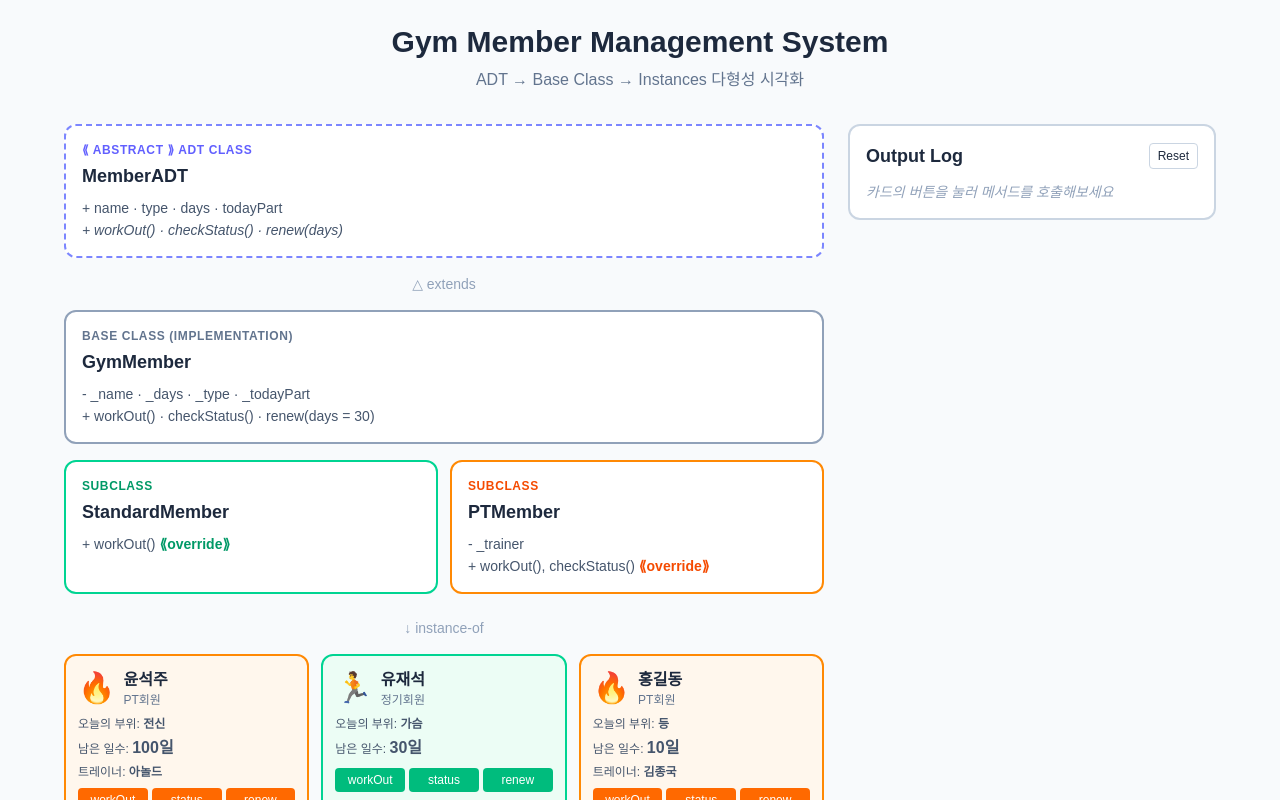
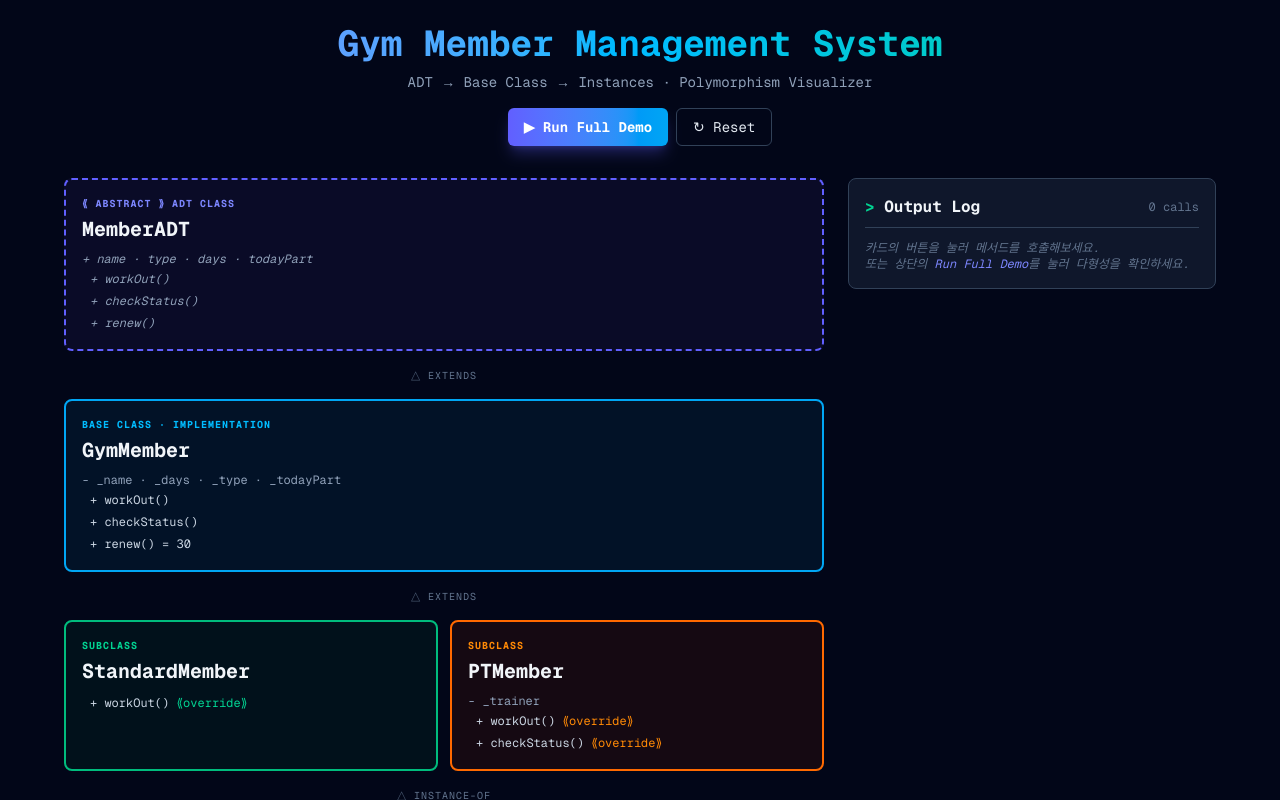
Before and after one commit to SJYUN1010/gym-member-oop-viz, a Next.js app: page / in a window 1280 px wide. Shown: the top 800 px of the page. Built offline with nearby package versions, Linux system fonts and the light colour scheme.

Commit message:
feat: 모던 다크 테마 + 다형성 인터랙션 강화 (메서드 hover, 양방향 연결, Run Full Demo)

```diff
--- a/app/page.tsx
+++ b/app/page.tsx
@@ -1,6 +1,6 @@
 "use client";
 
-import { useState } from "react";
+import { useState, useMemo, useRef } from "react";
 import { GymMember } from "@/lib/gymMember";
 import { PTMember } from "@/lib/ptMember";
 import { createMembers } from "@/lib/instances";
@@ -8,176 +8,330 @@ import { createMembers } from "@/lib/instances";
 type LogEntry = {
   id: number;
   memberName: string;
+  className: string;
   methodName: string;
   result: string[];
   isPT: boolean;
 };
 
+type MethodInfo = {
+  definedIn: string;
+  overriddenIn: string[];
+  description: string;
+};
+
+const METHOD_INFO: { [key: string]: MethodInfo } = {
+  workOut: {
+    definedIn: "GymMember",
+    overriddenIn: ["StandardMember", "PTMember"],
+    description: "운동을 수행. 서브클래스마다 다른 스타일로 오버라이딩됨.",
+  },
+  checkStatus: {
+    definedIn: "GymMember",
+    overriddenIn: ["PTMember"],
+    description: "현재 상태를 출력. PTMember는 트레이너 정보까지 추가.",
+  },
+  renew: {
+    definedIn: "GymMember",
+    overriddenIn: [],
+    description: "이용권을 days만큼 연장. 모든 서브클래스가 상속해서 사용.",
+  },
+};
+
 export default function Home() {
   const [members, setMembers] = useState<GymMember[]>(() => createMembers());
   const [logs, setLogs] = useState<LogEntry[]>([]);
-  const [logIdCounter, setLogIdCounter] = useState(0);
+  const logIdRef = useRef(0);
+  const [highlightedMethod, setHighlightedMethod] = useState<string | null>(null);
+  const [highlightedClass, setHighlightedClass] = useState<string | null>(null);
+  const [hoveredCardIdx, setHoveredCardIdx] = useState<number | null>(null);
+  const [hoveredLogId, setHoveredLogId] = useState<number | null>(null);
 
-  // 메서드 호출 → 로그 추가, 상태 변경되면 리렌더 트리거
   const callMethod = (
     member: GymMember,
     methodName: "workOut" | "checkStatus" | "renew"
   ) => {
     let result: string[] = [];
-    if (methodName === "workOut") {
-      result = [member.workOut()];
-    } else if (methodName === "checkStatus") {
-      result = member.checkStatus();
-    } else if (methodName === "renew") {
+    if (methodName === "workOut") result = [member.workOut()];
+    else if (methodName === "checkStatus") result = member.checkStatus();
+    else if (methodName === "renew") {
       result = [member.renew()];
-      // renew는 내부 _days를 변경하므로 리렌더 트리거 필요
-      setMembers([...members]);
+      setMembers((prev) => [...prev]);
     }
+    const className = member instanceof PTMember ? "PTMember" : "StandardMember";
+    const newId = logIdRef.current++;
     setLogs((prev) => [
       {
-        id: logIdCounter,
+        id: newId,
         memberName: member.name,
+        className,
         methodName,
         result,
         isPT: member instanceof PTMember,
       },
       ...prev,
     ]);
-    setLogIdCounter((c) => c + 1);
+  };
+
+  const runFullDemo = async () => {     // ← 이거 빠진 거
+    for (const m of members) {
+      callMethod(m, "workOut");
+      await new Promise((r) => setTimeout(r, 400));
+    }
   };
 
   const resetAll = () => {
     setMembers(createMembers());
     setLogs([]);
-    setLogIdCounter(0);
+    logIdRef.current = 0;
+    setHighlightedMethod(null);
+    setHighlightedClass(null);
+    setHoveredCardIdx(null);
+    setHoveredLogId(null);
   };
 
+  const activeHighlightClasses = useMemo(() => {
+    const s = new Set<string>();
+    if (highlightedMethod) {
+      METHOD_INFO[highlightedMethod].overriddenIn.forEach((c) => s.add(c));
+    }
+    if (highlightedClass) s.add(highlightedClass);
+    return s;
+  }, [highlightedMethod, highlightedClass]);
+
+  const highlightedCardIdxFromLog = useMemo(() => {
+    if (hoveredLogId === null) return null;
+    const log = logs.find((l) => l.id === hoveredLogId);
+    if (!log) return null;
+    return members.findIndex((m) => m.name === log.memberName);
+  }, [hoveredLogId, logs, members]);
+
   return (
-    <main className="min-h-screen bg-slate-50 text-slate-800 p-6">
-      <h1 className="text-3xl font-bold text-center mb-2">
+    <main className="min-h-screen bg-slate-950 text-slate-200 p-6 font-mono">
+      <header className="max-w-6xl mx-auto mb-8">
+        <h1 className="text-4xl font-bold text-center mb-2 bg-gradient-to-r from-indigo-400 via-sky-400 to-emerald-400 bg-clip-text text-transparent">
           Gym Member Management System
         </h1>
-      <p className="text-center text-slate-500 mb-8">
-        ADT → Base Class → Instances 다형성 시각화
+        <p className="text-center text-slate-400 text-sm">
+          ADT → Base Class → Instances · Polymorphism Visualizer
         </p>
+        <div className="flex justify-center gap-2 mt-4">
+          <button
+            onClick={runFullDemo}
+            className="px-4 py-2 rounded-md bg-gradient-to-r from-indigo-500 to-sky-500 hover:from-indigo-400 hover:to-sky-400 text-white text-sm font-bold transition shadow-lg shadow-indigo-500/30"
+          >
+            ▶ Run Full Demo
+          </button>
+          <button
+            onClick={resetAll}
+            className="px-4 py-2 rounded-md border border-slate-700 hover:border-slate-500 hover:bg-slate-800 text-sm transition"
+          >
+            ↻ Reset
+          </button>
+        </div>
+      </header>
 
       <div className="max-w-6xl mx-auto grid grid-cols-1 lg:grid-cols-3 gap-6">
-        {/* 왼쪽 2/3: 클래스 다이어그램 + 인스턴스 카드 */}
-        <div className="lg:col-span-2 space-y-4">
-          {/* ADT 박스 */}
-          <div className="border-2 border-dashed border-indigo-400 rounded-xl p-4 bg-white">
-            <div className="text-xs uppercase tracking-wider text-indigo-500 font-semibold mb-1">
-              ⟪ Abstract ⟫ ADT Class
+        <div className="lg:col-span-2 space-y-3">
+          <ClassBox
+            tag="⟪ Abstract ⟫ ADT Class"
+            name="MemberADT"
+            color="indigo"
+            isHighlighted={false}
+          >
+            <div className="text-slate-400 italic">+ name · type · days · todayPart</div>
+            <div className="space-y-0.5">
+              {(["workOut", "checkStatus", "renew"] as const).map((method) => (
+                <button
+                  key={method}
+                  onMouseEnter={() => setHighlightedMethod(method)}
+                  onMouseLeave={() => setHighlightedMethod(null)}
+                  className={`block w-full text-left italic transition px-2 py-0.5 rounded ${
+                    highlightedMethod === method
+                      ? "bg-indigo-500/20 text-indigo-300"
+                      : "text-slate-400 hover:bg-slate-800"
+                  }`}
+                >
+                  + {method}()
+                </button>
+              ))}
             </div>
-            <div className="text-lg font-bold mb-2">MemberADT</div>
-            <div className="text-sm text-slate-600 space-y-0.5">
-              <div>+ name · type · days · todayPart</div>
-              <div className="italic">+ workOut() · checkStatus() · renew(days)</div>
+            {highlightedMethod && (
+              <div className="mt-2 pt-2 border-t border-slate-700 text-xs text-indigo-300">
+                {METHOD_INFO[highlightedMethod].description}
+                <br />
+                <span className="text-slate-500">
+                  Overridden in:{" "}
+                  {METHOD_INFO[highlightedMethod].overriddenIn.length === 0
+                    ? "(없음 - 그대로 상속)"
+                    : METHOD_INFO[highlightedMethod].overriddenIn.join(", ")}
+                </span>
               </div>
+            )}
+          </ClassBox>
+
+          <ArrowConnector label="extends" />
+
+          <ClassBox
+            tag="Base Class · Implementation"
+            name="GymMember"
+            color="sky"
+            isHighlighted={highlightedClass === "GymMember"}
+          >
+            <div className="text-slate-400">
+              - _name · _days · _type · _todayPart
+            </div>
+            <div className="space-y-0.5">
+              {(["workOut", "checkStatus", "renew"] as const).map((method) => (
+                <div
+                  key={method}
+                  className={`px-2 py-0.5 rounded transition ${
+                    highlightedMethod === method
+                      ? "bg-sky-500/20 text-sky-300"
+                      : "text-slate-300"
+                  }`}
+                >
+                  + {method}(){method === "renew" && " = 30"}
+                </div>
+              ))}
+            </div>
+          </ClassBox>
+
+          <ArrowConnector label="extends" />
+
+          <div className="grid grid-cols-1 md:grid-cols-2 gap-3">
+            <ClassBox
+              tag="Subclass"
+              name="StandardMember"
+              color="emerald"
+              isHighlighted={activeHighlightClasses.has("StandardMember")}
+              onHover={(hovering) =>
+                setHighlightedClass(hovering ? "StandardMember" : null)
+              }
+            >
+              <div
+                className={`px-2 py-0.5 rounded ${
+                  highlightedMethod === "workOut"
+                    ? "bg-emerald-500/30 text-emerald-200"
+                    : "text-slate-300"
+                }`}
+              >
+                + workOut(){" "}
+                <span className="text-emerald-400 text-xs">⟪override⟫</span>
+              </div>
+            </ClassBox>
+            <ClassBox
+              tag="Subclass"
+              name="PTMember"
+              color="orange"
+              isHighlighted={activeHighlightClasses.has("PTMember")}
+              onHover={(hovering) =>
+                setHighlightedClass(hovering ? "PTMember" : null)
+              }
+            >
+              <div className="text-slate-400">- _trainer</div>
+              <div
+                className={`px-2 py-0.5 rounded ${
+                  highlightedMethod === "workOut"
+                    ? "bg-orange-500/30 text-orange-200"
+                    : "text-slate-300"
+                }`}
+              >
+                + workOut(){" "}
+                <span className="text-orange-400 text-xs">⟪override⟫</span>
+              </div>
+              <div
+                className={`px-2 py-0.5 rounded ${
+                  highlightedMethod === "checkStatus"
+                    ? "bg-orange-500/30 text-orange-200"
+                    : "text-slate-300"
+                }`}
+              >
+                + checkStatus(){" "}
+                <span className="text-orange-400 text-xs">⟪override⟫</span>
+              </div>
+            </ClassBox>
           </div>
 
-          <div className="text-center text-slate-400 text-sm">△ extends</div>
+          <ArrowConnector label="instance-of" />
 
-          {/* Base 박스 */}
-          <div className="border-2 border-slate-400 rounded-xl p-4 bg-white">
-            <div className="text-xs uppercase tracking-wider text-slate-500 font-semibold mb-1">
-              Base Class (Implementation)
-            </div>
-            <div className="text-lg font-bold mb-2">GymMember</div>
-            <div className="text-sm text-slate-600 space-y-0.5">
-              <div>- _name · _days · _type · _todayPart</div>
-              <div>+ workOut() · checkStatus() · renew(days = 30)</div>
-            </div>
-          </div>
-
-          {/* Subclass 2개 */}
-          <div className="grid grid-cols-1 md:grid-cols-2 gap-3">
-            <div className="border-2 border-emerald-400 rounded-xl p-4 bg-white">
-              <div className="text-xs uppercase tracking-wider text-emerald-600 font-semibold mb-1">
-                Subclass
-              </div>
-              <div className="text-lg font-bold mb-2">StandardMember</div>
-              <div className="text-sm text-slate-600">
-                + workOut() <span className="text-emerald-600 font-semibold">⟪override⟫</span>
-              </div>
-            </div>
-            <div className="border-2 border-orange-400 rounded-xl p-4 bg-white">
-              <div className="text-xs uppercase tracking-wider text-orange-600 font-semibold mb-1">
-                Subclass
-              </div>
-              <div className="text-lg font-bold mb-2">PTMember</div>
-              <div className="text-sm text-slate-600 space-y-0.5">
-                <div>- _trainer</div>
-                <div>
-                  + workOut(), checkStatus(){" "}
-                  <span className="text-orange-600 font-semibold">⟪override⟫</span>
-                </div>
-              </div>
-            </div>
-          </div>
-
-          <div className="text-center text-slate-400 text-sm pt-2">
-            ↓ instance-of
-          </div>
-
-          {/* 인스턴스 카드 */}
           <div className="grid grid-cols-1 sm:grid-cols-2 xl:grid-cols-3 gap-3">
             {members.map((m, idx) => {
               const isPT = m instanceof PTMember;
-              const accent = isPT
-                ? "border-orange-400 bg-orange-50"
-                : "border-emerald-400 bg-emerald-50";
-              const btnAccent = isPT
-                ? "bg-orange-500 hover:bg-orange-600"
-                : "bg-emerald-500 hover:bg-emerald-600";
+              const className = isPT ? "PTMember" : "StandardMember";
+              const isHighlightedFromLog = highlightedCardIdxFromLog === idx;
+              const isClassHighlighted = activeHighlightClasses.has(className);
+
+              const borderColor = isPT ? "border-orange-500" : "border-emerald-500";
+              const bgColor = isPT ? "bg-orange-950/30" : "bg-emerald-950/30";
+              const glow =
+                isHighlightedFromLog || isClassHighlighted
+                  ? isPT
+                    ? "shadow-lg shadow-orange-500/50 scale-[1.02]"
+                    : "shadow-lg shadow-emerald-500/50 scale-[1.02]"
+                  : "";
+              const btnColor = isPT
+                ? "bg-orange-600 hover:bg-orange-500"
+                : "bg-emerald-600 hover:bg-emerald-500";
+
               return (
                 <div
                   key={idx}
-                  className={`border-2 rounded-xl p-3 ${accent}`}
+                  onMouseEnter={() => {
+                    setHoveredCardIdx(idx);
+                    setHighlightedClass(className);
+                  }}
+                  onMouseLeave={() => {
+                    setHoveredCardIdx(null);
+                    setHighlightedClass(null);
+                  }}
+                  className={`border-2 ${borderColor} ${bgColor} ${glow} rounded-lg p-3 transition-all duration-200`}
                 >
                   <div className="flex items-center gap-2 mb-2">
                     <div className="text-3xl">{isPT ? "🔥" : "🏃"}</div>
                     <div>
-                      <div className="font-bold">{m.name}</div>
-                      <div className="text-xs text-slate-500">{m.type}</div>
+                      <div className="font-bold text-slate-100">{m.name}</div>
+                      <div
+                        className={`text-xs ${
+                          isPT ? "text-orange-400" : "text-emerald-400"
+                        }`}
+                      >
+                        {className}
                       </div>
                     </div>
-                  <div className="text-xs text-slate-600 mb-1">
-                    오늘의 부위:{" "}
-                    <span className="font-semibold">{m.todayPart}</span>
                   </div>
-                  <div className="text-xs text-slate-600 mb-1">
-                    남은 일수:{" "}
-                    <span className="font-semibold text-base">{m.days}일</span>
+                  <div className="text-xs space-y-0.5 mb-2 text-slate-300">
+                    <div>
+                      part:{" "}
+                      <span className="text-slate-100 font-bold">
+                        {m.todayPart}
+                      </span>
+                    </div>
+                    <div>
+                      days:{" "}
+                      <span className="text-slate-100 font-bold text-base">
+                        {m.days}
+                      </span>
                     </div>
                     {isPT && (
-                    <div className="text-xs text-slate-600 mb-2">
-                      트레이너:{" "}
-                      <span className="font-semibold">
+                      <div>
+                        trainer:{" "}
+                        <span className="text-orange-300 font-bold">
                           {(m as PTMember).trainer}
                         </span>
                       </div>
                     )}
-                  {/* 3개 메서드 버튼 */}
-                  <div className="grid grid-cols-3 gap-1 mt-2">
+                  </div>
+                  <div className="grid grid-cols-3 gap-1">
+                    {(["workOut", "checkStatus", "renew"] as const).map((method) => (
                       <button
-                      onClick={() => callMethod(m, "workOut")}
-                      className={`text-xs text-white rounded py-1 ${btnAccent} transition`}
+                        key={method}
+                        onClick={() => callMethod(m, method)}
+                        className={`text-[10px] text-white rounded py-1 ${btnColor} transition font-semibold`}
                       >
-                      workOut
+                        {method === "workOut" ? "workOut" : method === "checkStatus" ? "status" : "renew"}
                       </button>
-                    <button
-                      onClick={() => callMethod(m, "checkStatus")}
-                      className={`text-xs text-white rounded py-1 ${btnAccent} transition`}
-                    >
-                      status
-                    </button>
-                    <button
-                      onClick={() => callMethod(m, "renew")}
-                      className={`text-xs text-white rounded py-1 ${btnAccent} transition`}
-                    >
-                      renew
-                    </button>
+                    ))}
                   </div>
                 </div>
               );
@@ -185,38 +339,45 @@ export default function Home() {
           </div>
         </div>
 
-        {/* 오른쪽 1/3: 출력 로그 */}
         <aside className="lg:col-span-1">
-          <div className="sticky top-4 border-2 border-slate-300 rounded-xl bg-white p-4 max-h-[80vh] flex flex-col">
-            <div className="flex items-center justify-between mb-3">
-              <h2 className="font-bold text-lg">Output Log</h2>
-              <button
-                onClick={resetAll}
-                className="text-xs px-2 py-1 rounded border border-slate-300 hover:bg-slate-100"
-              >
-                Reset
-              </button>
+          <div className="sticky top-4 border border-slate-700 rounded-lg bg-slate-900 p-4 max-h-[85vh] flex flex-col">
+            <div className="flex items-center justify-between mb-3 pb-2 border-b border-slate-700">
+              <h2 className="font-bold text-slate-100">
+                <span className="text-emerald-400">{">"}</span> Output Log
+              </h2>
+              <span className="text-xs text-slate-500">{logs.length} calls</span>
             </div>
             <div className="overflow-y-auto flex-1 space-y-2">
               {logs.length === 0 && (
-                <div className="text-sm text-slate-400 italic">
-                  카드의 버튼을 눌러 메서드를 호출해보세요
+                <div className="text-xs text-slate-500 italic">
+                  카드의 버튼을 눌러 메서드를 호출해보세요.
+                  <br />
+                  또는 상단의 <span className="text-indigo-400">Run Full Demo</span>를
+                  눌러 다형성을 확인하세요.
                 </div>
               )}
               {logs.map((log) => (
                 <div
                   key={log.id}
-                  className={`text-xs border-l-4 pl-2 py-1 ${
+                  onMouseEnter={() => setHoveredLogId(log.id)}
+                  onMouseLeave={() => setHoveredLogId(null)}
+                  className={`text-xs border-l-2 pl-2 py-1 rounded-sm transition cursor-default ${
                     log.isPT
-                      ? "border-orange-400 bg-orange-50"
-                      : "border-emerald-400 bg-emerald-50"
+                      ? "border-orange-500 bg-orange-950/30 hover:bg-orange-950/60"
+                      : "border-emerald-500 bg-emerald-950/30 hover:bg-emerald-950/60"
                   }`}
                 >
-                  <div className="font-semibold">
+                  <div className="font-semibold text-slate-200">
+                    <span
+                      className={log.isPT ? "text-orange-400" : "text-emerald-400"}
+                    >
+                      {log.className}
+                    </span>
+                    <span className="text-slate-500">·</span>{" "}
                     {log.memberName}.{log.methodName}()
                   </div>
                   {log.result.map((line, i) => (
-                    <div key={i} className="text-slate-700">
+                    <div key={i} className="text-slate-300 mt-0.5">
                       {line}
                     </div>
                   ))}
@@ -226,6 +387,80 @@ export default function Home() {
           </div>
         </aside>
       </div>
+
+      <footer className="max-w-6xl mx-auto mt-12 pt-6 border-t border-slate-800 text-center text-xs text-slate-500">
+        2026 자료구조 과제 2 · OOP Polymorphism Visualizer
+      </footer>
     </main>
   );
 }
+
+type ClassBoxProps = {
+  tag: string;
+  name: string;
+  color: "indigo" | "sky" | "emerald" | "orange";
+  isHighlighted: boolean;
+  children: React.ReactNode;
+  onHover?: (hovering: boolean) => void;
+};
+
+function ClassBox(props: ClassBoxProps) {
+  const { tag, name, color, isHighlighted, children, onHover } = props;
+  const colorMap = {
+    indigo: {
+      border: "border-indigo-500",
+      bg: "bg-indigo-950/30",
+      tag: "text-indigo-400",
+      glow: "shadow-indigo-500/40",
+      borderStyle: "border-dashed",
+    },
+    sky: {
+      border: "border-sky-500",
+      bg: "bg-sky-950/30",
+      tag: "text-sky-400",
+      glow: "shadow-sky-500/40",
+      borderStyle: "border-solid",
+    },
+    emerald: {
+      border: "border-emerald-500",
+      bg: "bg-emerald-950/30",
+      tag: "text-emerald-400",
+      glow: "shadow-emerald-500/40",
+      borderStyle: "border-solid",
+    },
+    orange: {
+      border: "border-orange-500",
+      bg: "bg-orange-950/30",
+      tag: "text-orange-400",
+      glow: "shadow-orange-500/40",
+      borderStyle: "border-solid",
+    },
+  };
+  const c = colorMap[color];
+  return (
+    <div
+      onMouseEnter={() => onHover?.(true)}
+      onMouseLeave={() => onHover?.(false)}
+      className={`border-2 ${c.borderStyle} ${c.border} ${c.bg} rounded-lg p-4 transition-all duration-200 ${
+        isHighlighted ? `shadow-lg ${c.glow} scale-[1.01]` : ""
+      }`}
+    >
+      <div className={`text-[10px] uppercase tracking-widest ${c.tag} font-bold mb-1`}>
+        {tag}
+      </div>
+      <div className="text-xl font-bold text-slate-100 mb-2">{name}</div>
+      <div className="text-xs space-y-0.5">{children}</div>
+    </div>
+  );
+}
+
+function ArrowConnector({ label }: { label: string }) {
+  return (
+    <div className="flex justify-center items-center gap-2 py-1">
+      <div className="text-slate-600 text-xs">△</div>
+      <div className="text-slate-500 text-[10px] uppercase tracking-widest">
+        {label}
+      </div>
+    </div>
+  );
+}
```
Lines whose indentation alone changed are shown as unchanged.
